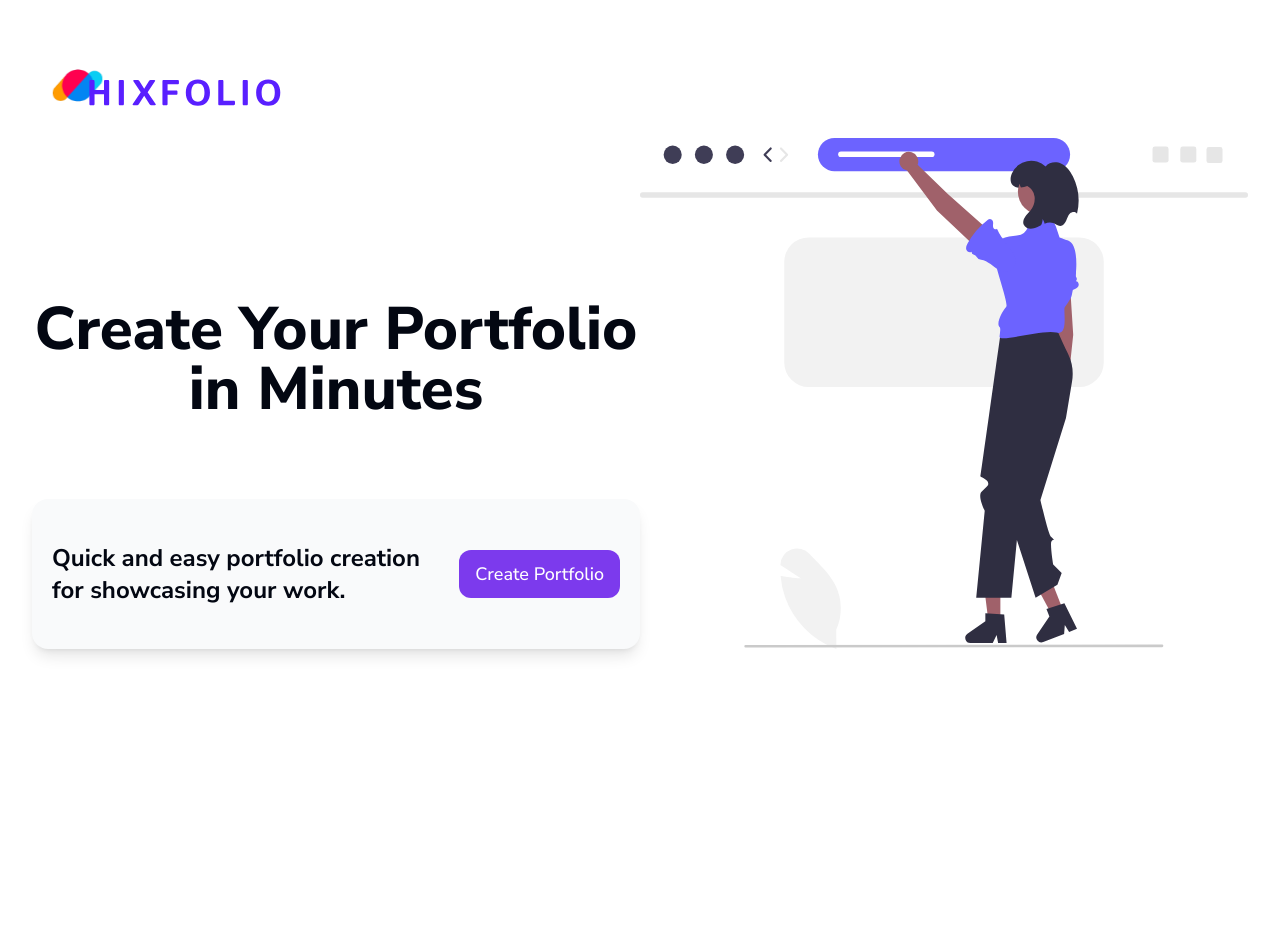
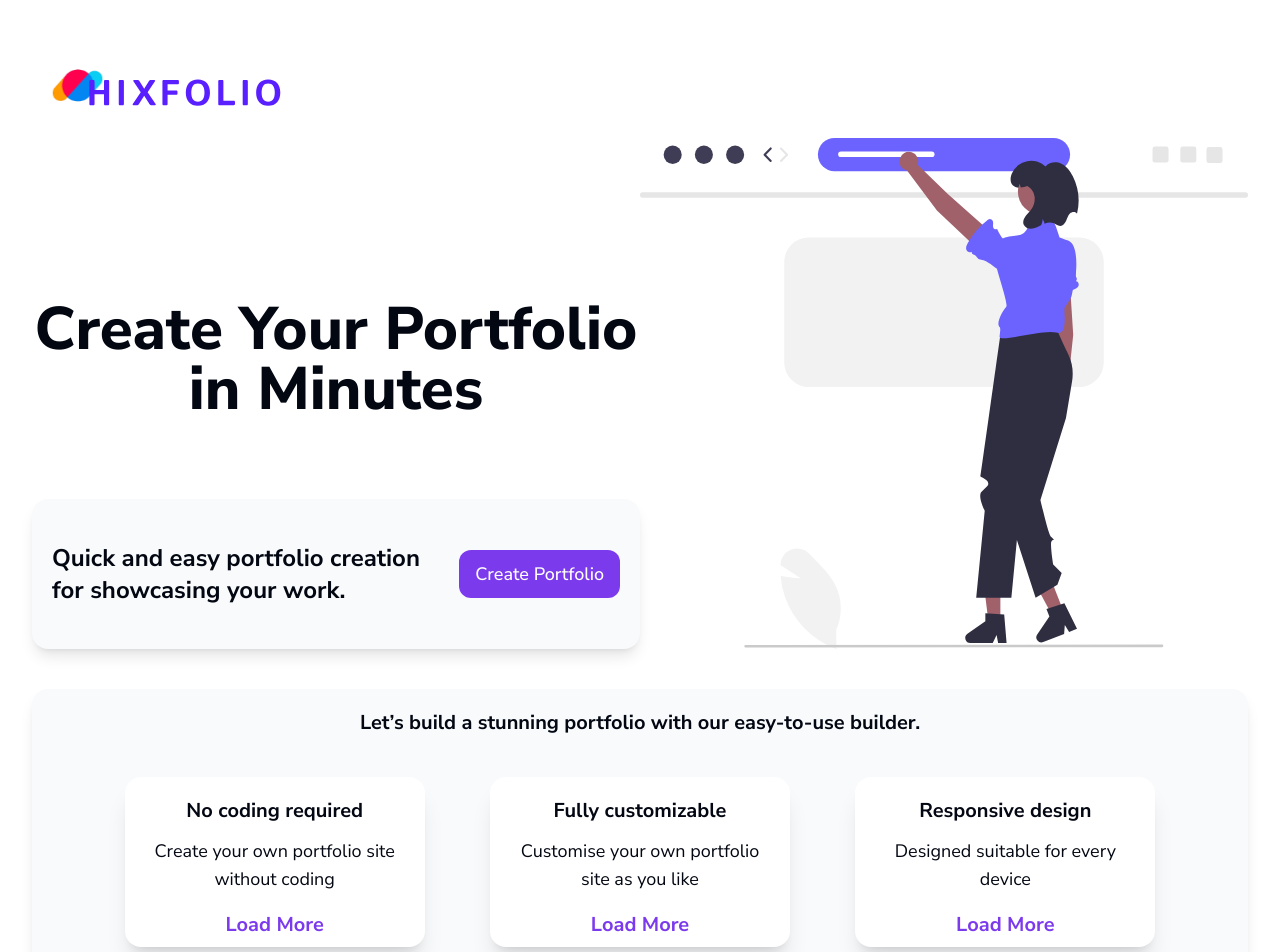
Before and after one commit to canbedir/hixfolio, a Next.js app: page / in a window 1280 px wide. Shown: the top 952 px of the page. Built offline with nearby package versions, Linux system fonts and the light colour scheme.

Commit message:
feat: add feature highlights section to hero

```diff
--- a/components/Hero/Hero.tsx
+++ b/components/Hero/Hero.tsx
@@ -1,6 +1,7 @@
 import Image from "next/image";
 import React from "react";
 import { Button } from "../ui/button";
+import Link from "next/link";
 
 const Hero = () => {
   return (
@@ -16,7 +17,9 @@ const Hero = () => {
                 <h1 className="text-2xl font-semibold">
                   Quick and easy portfolio creation for showcasing your work.
                 </h1>
-              <Button className="text-white text-lg" size={"hix"}>Create Portfolio</Button>
+                <Button className="text-white text-lg" size={"hix"}>
+                  Create Portfolio
+                </Button>
               </div>
             </div>
           </div>
@@ -29,7 +32,52 @@ const Hero = () => {
             height={200}
           />
         </div>
-
+      </div>
+      <div className="w-full bg-slate-50 shadow-lg rounded-2xl max-h-[400px] mt-10 p-5">
+        <h1 className="text-xl text-center font-bold">
+          Let’s build a stunning portfolio with our easy-to-use builder.
+        </h1>
+        <div className="flex items-center justify-around p-10">
+          <div className="h-[170px] w-[300px] bg-white shadow-xl rounded-2xl flex flex-col gap-3">
+            <h1 className="text-xl font-bold text-center mt-5">
+              No coding required
+            </h1>
+            <p className="text-center text-lg">
+              Create your own portfolio site without coding
+            </p>
+            <Link href={""} className="text-center">
+              <Button variant={"link"} className="text-xl font-bold">
+                Load More
+              </Button>
+            </Link>
+          </div>
+          <div className="h-[170px] w-[300px] bg-white shadow-xl rounded-2xl flex flex-col gap-3 px-5">
+            <h1 className="text-xl font-bold text-center mt-5">
+              Fully customizable
+            </h1>
+            <p className="text-center text-lg">
+            Customise your own portfolio site as you like
+            </p>
+            <Link href={""} className="text-center">
+              <Button variant={"link"} className="text-xl font-bold">
+                Load More
+              </Button>
+            </Link>
+          </div>
+          <div className="h-[170px] w-[300px] bg-white shadow-xl rounded-2xl flex flex-col gap-3 px-5">
+            <h1 className="text-xl font-bold text-center mt-5">
+              Responsive design
+            </h1>
+            <p className="text-center text-lg">
+              Designed suitable for every device
+            </p>
+            <Link href={""} className="text-center">
+              <Button variant={"link"} className="text-xl font-bold">
+                Load More
+              </Button>
+            </Link>
+          </div>
+        </div>
       </div>
     </div>
   );
```
Lines whose indentation alone changed are shown as unchanged.
